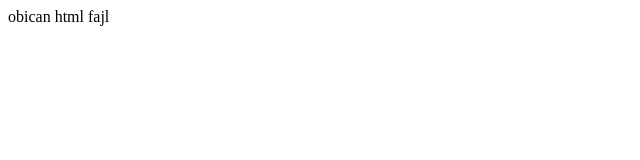
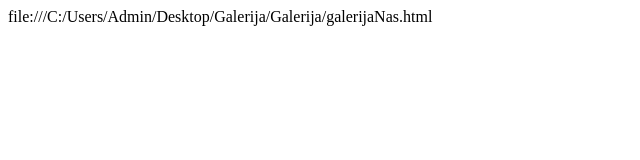
Before and after one commit to sale1234/ElabProjekat, a plain HTML site: page index.html in a window 1280 px wide. Shown: the whole page, without its empty margins (0-640 px from the left). Drawn offline with Linux system fonts and the light colour scheme.

Commit message:
pocetni html fajl

```diff
--- a/index.html
+++ b/index.html
@@ -1 +1 @@
-<p>obican html fajl</p>
+<p>file:///C:/Users/Admin/Desktop/Galerija/Galerija/galerijaNas.html</p>
```
